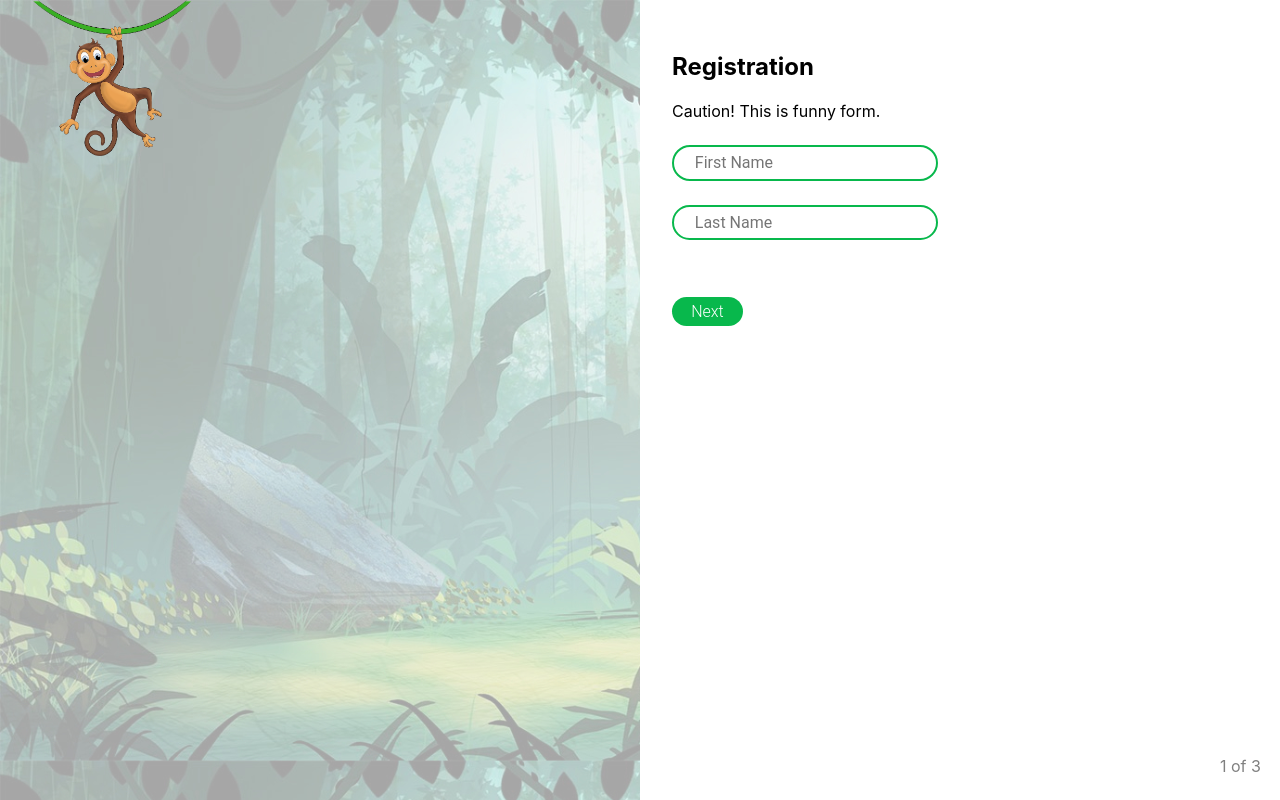
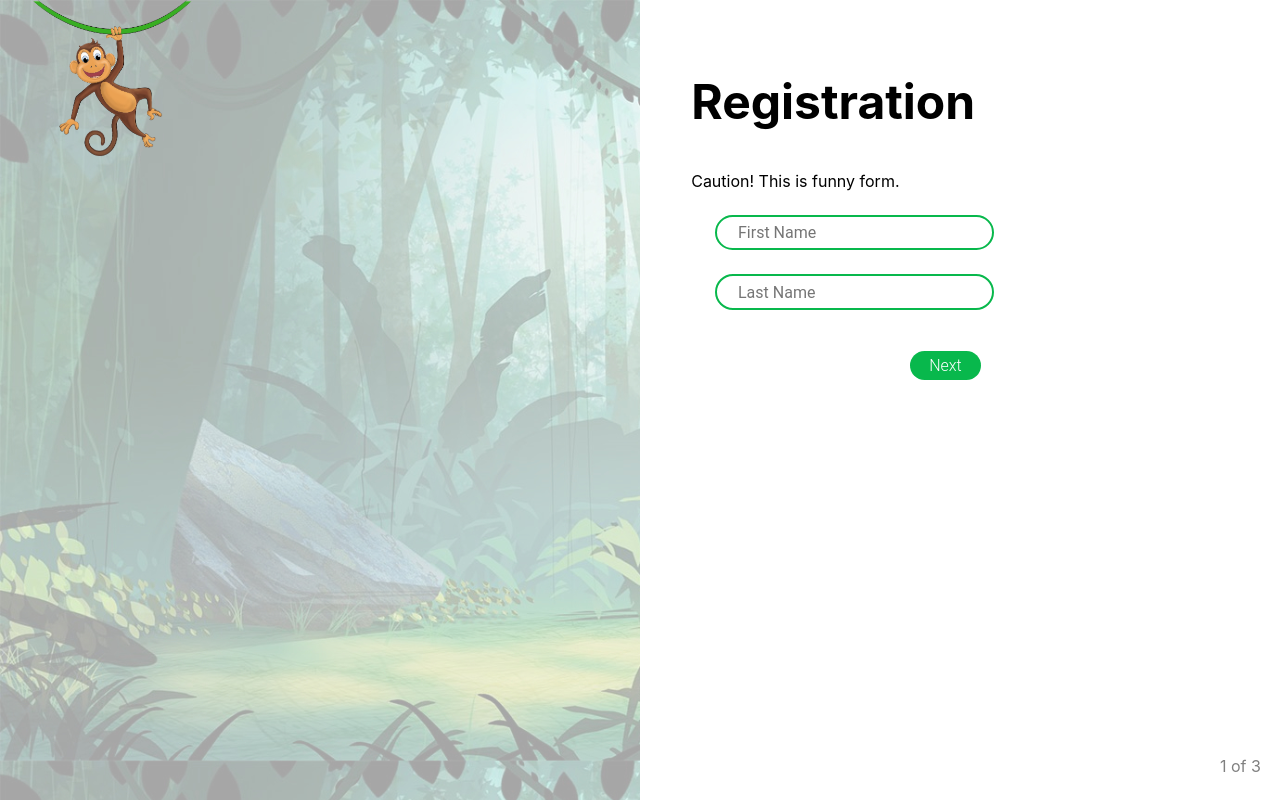
Before and after one commit to lucicdanilo/funnyForm, a React (Create React App) app: page / in a window 1280 px wide. Built offline with nearby package versions, Linux system fonts and the light colour scheme.

Commit message:
adding animation

```diff
--- a/package.json
+++ b/package.json
@@ -8,6 +8,7 @@
     "@testing-library/user-event": "^12.2.2",
     "react": "^17.0.1",
     "react-dom": "^17.0.1",
+    "react-reveal": "^1.2.2",
     "react-scripts": "4.0.0",
     "web-vitals": "^0.2.4"
   },
--- a/src/components/FinalStep/FinalStep.js
+++ b/src/components/FinalStep/FinalStep.js
@@ -1,6 +1,9 @@
 import React, { Component } from 'react';
 import './FinalStep';
 import Monkey3 from '../../images/monkey3.png';
+import Fade from 'react-reveal/Fade';
+import Bounce from 'react-reveal/Bounce';
+
 
 class FinalStep extends Component {
 
@@ -60,6 +63,7 @@ class FinalStep extends Component {
 
         return (
             <div>
+                <Bounce top>
                     <img
                     src = { Monkey3 }
                     style = {{
@@ -69,11 +73,14 @@ class FinalStep extends Component {
                         left: "-55%"
                     }}
                     />
+                </Bounce>
+                <Fade bottom>
                     <h3
                     style = {{
                         color: "#08b84c"
                     }}
                     >You are suceesful registered!</h3>
+                </Fade>
             </div>
         )
     }
--- a/src/components/FirstStep/FirstStep.css
+++ b/src/components/FirstStep/FirstStep.css
@@ -1,7 +1,8 @@
 .inputField{
+    width: 50%;
     display: block;
     padding: 0.4em 1.3em;
-    margin: 1.5em 0.3em 0.3em 0;
+    margin: 1.5em 0.3em 0.3em 1.5em;
     border-radius: 2em;
     box-sizing: border-box;
     text-decoration: none;
@@ -16,13 +17,15 @@
 .inputFieldError{
     color: red;
     font-size: medium;
-    margin-left: 0.5em;
+    margin-left: 2.5em;
 }
 
 a.nextBtn{
+    position: fixed;
+    right: 23%;
     display: inline-block;
     padding: 0.3em 1.2em;
-    margin: 2em 0.3em 0.3em 0;
+    margin: 1em 0.3em 0.3em 0;
     border-radius: 2em;
     box-sizing: border-box;
     text-decoration: none;
--- a/src/components/FirstStep/FirstStep.js
+++ b/src/components/FirstStep/FirstStep.js
@@ -1,6 +1,8 @@
 import React, { Component } from 'react';
 import './FirstStep.css';
 import Monkey from '../../images/monkey.png';
+import Fade from 'react-reveal/Fade';
+import Zoom from 'react-reveal/Zoom';
 
 class FirstStep extends Component {
 
@@ -20,6 +22,7 @@ class FirstStep extends Component {
 
         return(
             <div className="firstStep">
+                <Fade left>
                     <img
                     src = { Monkey }
                     style = {{
@@ -29,6 +32,8 @@ class FirstStep extends Component {
                         left: "-95%"
                     }}
                     />
+                </Fade>
+                <Fade right>
                     <input
                         type = "text"
                         name = "firstName"
@@ -49,8 +54,11 @@ class FirstStep extends Component {
                         onBlur = { handleBlur('lastName') }
                     />
                     <div className = "inputFieldError"> { this.props.lastNameError } </div>
+                </Fade>
                 <br />
+                <Zoom right>
                 <a className="nextBtn" onClick={ this.toSecoundStep }>Next</a>
+                </Zoom>
             </div>
         )
     }
--- a/src/components/Main/Main.css
+++ b/src/components/Main/Main.css
@@ -1,5 +1,9 @@
 .main{
-    padding: 5%;
+    padding: 5% 5% 5% 8%;
+}
+
+.registration{
+    font-size: xxx-large;
 }
 
 .status{
--- a/src/components/Main/Main.js
+++ b/src/components/Main/Main.js
@@ -3,6 +3,8 @@ import './Main.css';
 import FirstStep from '../FirstStep/FirstStep';
 import SecondStep from '../SecondStep/SecondStep';
 import FinalStep from '../FinalStep/FinalStep';
+import Slide from 'react-reveal/Slide';
+import Fade from 'react-reveal/Fade';
 
 class Main extends Component {
 
@@ -197,10 +199,14 @@ class Main extends Component {
         const { step } = this.state;
         return(
             <div className="main">
-                <h2>Registration</h2>
+                <Slide right>
+                <h2 className = "registration">Registration</h2>
                 <p>Caution! This is funny form.</p>
+                </Slide>
                 { this.showStep() }
-                <div className="status">{ step } of 3</div>
+                <Fade bottom>
+                    <div className="status">{ step } of 3</div>
+                </Fade>
             </div>
         );
     }
--- a/src/components/SecondStep/SecondStep.css
+++ b/src/components/SecondStep/SecondStep.css
@@ -1,7 +1,16 @@
+.termsAndConditions{
+    margin-left: 2.5em;
+}
+
+.termsAndCoditionsCheckbox{
+    margin-top: 1em;
+    margin-right: 0.7em;
+}
+
 a.backBtn{
     display: inline-block;
     padding: 0.3em 1.2em;
-    margin: 0 4.3em 2.3em 0;
+    margin: 1em 0.3em 0.3em 1.2em;
     border-radius: 2em;
     box-sizing: border-box;
     text-decoration: none;
--- a/src/components/SecondStep/SecondStep.js
+++ b/src/components/SecondStep/SecondStep.js
@@ -1,6 +1,8 @@
 import React, { Component } from 'react';
 import './SecondStep.css';
 import Monkey2 from '../../images/monkey2.png';
+import Fade from 'react-reveal/Fade';
+import Zoom from 'react-reveal/Zoom';
 
 class SecondStep extends Component {
 
@@ -28,6 +30,7 @@ class SecondStep extends Component {
 
         return(
             <div className="secondStep">
+                <Fade top>
                     <img
                     src = { Monkey2 }
                     style = {{
@@ -37,6 +40,8 @@ class SecondStep extends Component {
                         left: "-30%"
                     }}
                     />
+                </Fade>
+                <Fade right>
                     <input
                         type="text"
                         name="uername"
@@ -77,9 +82,10 @@ class SecondStep extends Component {
                         onBlur = { handleBlur('passwordConfirm') }
                     />
                     <div className = "inputFieldError"> { this.props.passwordConfirmError } </div>
-                <label>
+                    <label className = "termsAndConditions">
                         <input
                             type = "checkbox"
+                            className = "termsAndCoditionsCheckbox"
                             name = "termsAndConditions"
                             checked = { termsAndConditions }
                             onChange = { handleChange('termsAndConditions') }
@@ -88,12 +94,15 @@ class SecondStep extends Component {
                     <br />
                     <div className = "inputFieldError"> { this.props.termsAndConditionsError } </div>
                     <br />
+                </Fade>
+                <Zoom bottom>
                     <a className="backBtn" onClick={ this.previousStep } >
                         Back
                     </a>
                     <a className="nextBtn" onClick={ this.submitButton } >
                         Submit
                     </a>
+                </Zoom>
             </div>
         )
     }
```
Also changed, not shown: 1 other file (tests, documents, lock files or other folders). Lines whose indentation alone changed are shown as unchanged.
